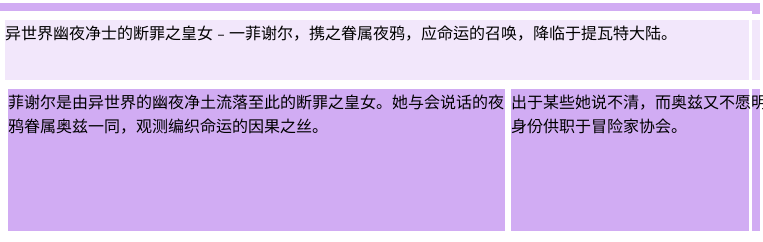
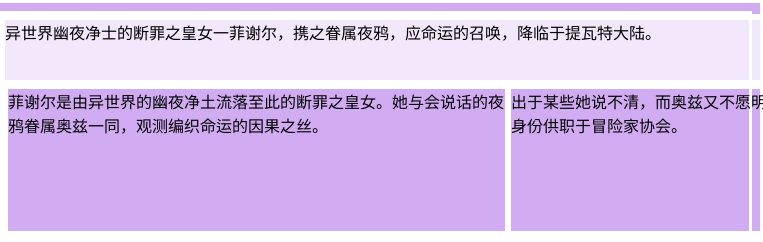
Before and after one commit to xiaojinjp/xiaojin, a plain HTML site: page index.html in a window 1280 px wide. Shown: the top 242 px of the page, 517-1280 px from the left. Drawn offline with Linux system fonts and the light colour scheme.

Commit message:
Update index.html

```diff
--- a/index.html
+++ b/index.html
@@ -30,7 +30,7 @@
   <body class="flex">
     <div class="fense" style="width: 500px"><img src="6.jpg" width="490"></div>
     <div class="flex flex1 column">
-      <div style="height: 60px" class="fense">异世界幽夜净士的断罪之皇女﹣一菲谢尔，携之眷属夜鸦，应命运的召唤，降临于提瓦特大陆。</div>
+      <div style="height: 60px" class="fense">异世界幽夜净士的断罪之皇女一菲谢尔，携之眷属夜鸦，应命运的召唤，降临于提瓦特大陆。</div>
       <div class="flex1 flex"></divclass>
       <div style="flex: 1">菲谢尔是由异世界的幽夜净土流落至此的断罪之皇女。她与会说话的夜鸦眷属奥兹一同，观测编织命运的因果之丝。</div>
       <div style="flex: 1">出于某些她说不清，而奥兹又不愿明说的原因...菲谢尔目前正以调查员身份供职于冒险家协会。</div>
```
